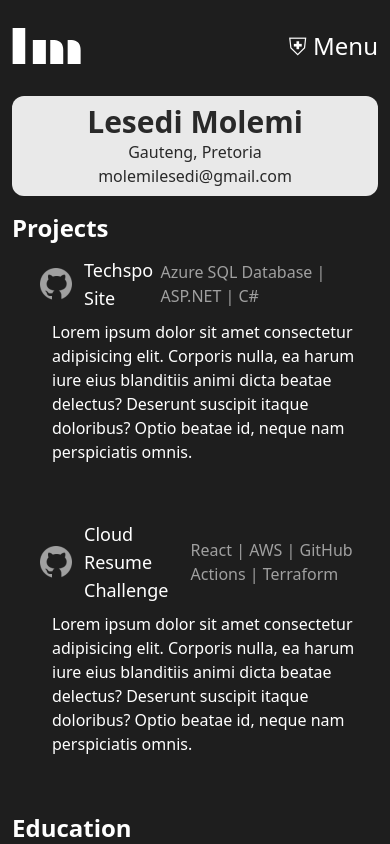
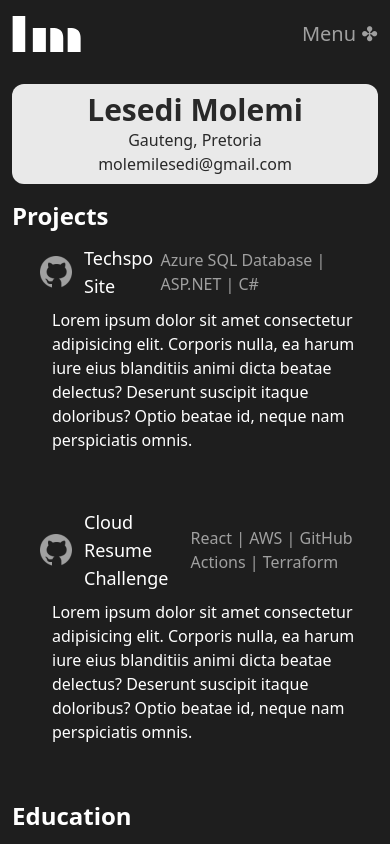
Before and after one commit to Lesmol/personal-portfolio, a React (Vite) app: page /resume in a window 390 px wide. Shown: the top 844 px of the page. Built offline with nearby package versions, Linux system fonts and the light colour scheme.

Commit message:
Changed the body padding in index.html. Changed icon used in menu button.

```diff
--- a/index.html
+++ b/index.html
@@ -6,7 +6,7 @@
     <meta name="viewport" content="width=device-width, initial-scale=1.0" />
     <title>Lesedi Molemi</title>
   </head>
-  <body class="bg-secondary text-white p-3">
+  <body class="bg-secondary text-white pr-3 pl-3 pb-3">
     <div id="root"></div>
     <script type="module" src="/src/main.jsx"></script>
   </body>
--- a/src/Components/Navbar.jsx
+++ b/src/Components/Navbar.jsx
@@ -18,8 +18,8 @@ function Navbar() {
           <img src={LMLogo} alt="The letters LM written in a stylish font." />
         </Link>
 
-        <button onClick={onToggle} className="text-2xl md:hidden">
-          &#9960; Menu
+        <button onClick={onToggle} className="text-xl text-primary md:hidden">
+        Menu &#x2724;
         </button>
 
         <ul className="hidden text-lg md:flex">
```
